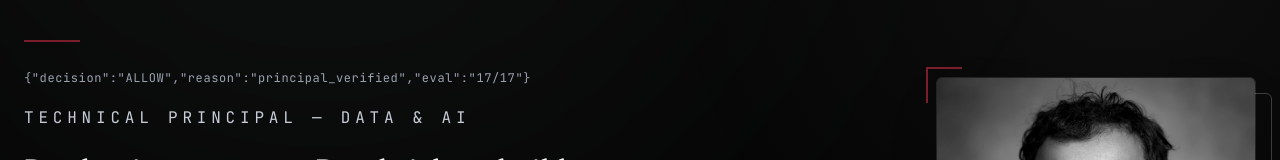
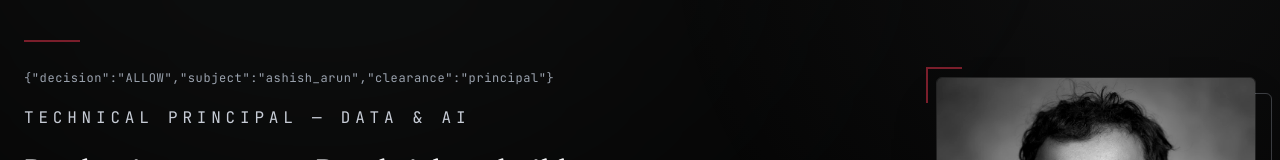
Before and after one commit to ash1sh95/ash1sh95.github.io, a React (Vite) app: page / in a window 1280 px wide. Both pictures are taken after a click on the button "audit detail". Shown: the part 204-364 px from the top of the page. Built offline with nearby package versions, Linux system fonts and the light colour scheme; the HTML template or start-up script is replaced by a standard one.

Commit message:
Plain language: legible stats, architect positioning

```diff
--- a/src/sections/Hero.tsx
+++ b/src/sections/Hero.tsx
@@ -18,7 +18,7 @@ const AUDIT_LINES = [
     'span · 142ms',
     'policy · pass',
     'router · local',
-    'eval · 17/17',
+    'safety · passed',
     'per-call ✓',
     'gate → allow',
     'audit · sealed',
@@ -102,7 +102,7 @@ const Hero = () => {
                                         transition={{ duration: 0.3 }}
                                         className="font-mono text-[11px] md:text-xs tracking-wider text-text-muted mb-5 overflow-hidden"
                                     >
-                                        {'{"decision":"ALLOW","reason":"principal_verified","eval":"17/17"}'}
+                                        {'{"decision":"ALLOW","subject":"ashish_arun","clearance":"principal"}'}
                                     </motion.p>
                                 )}
                             </AnimatePresence>
```
